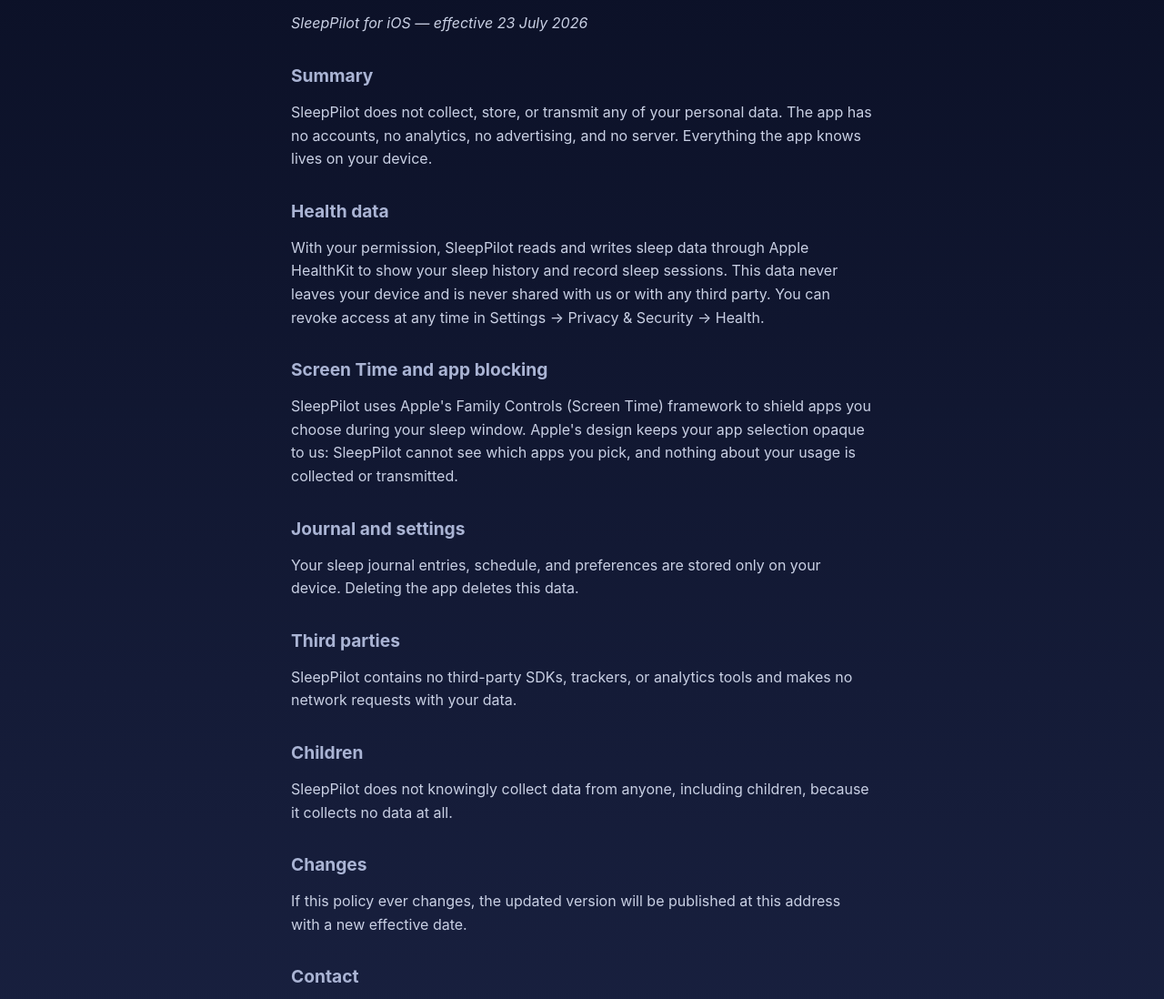
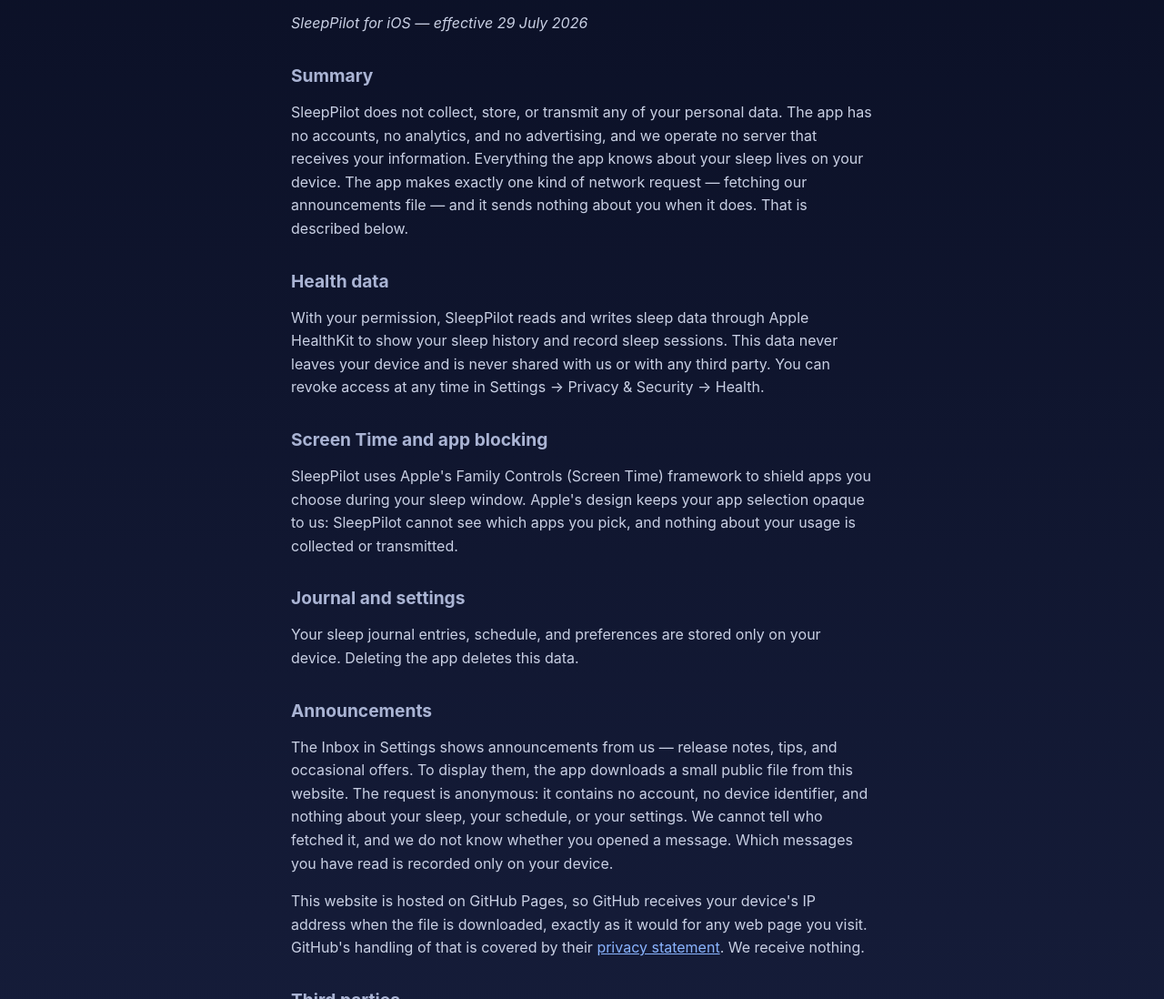
Before and after one commit to asd4a10/sleeppilot-site, a plain HTML site: page privacy.html in a window 1280 px wide. Shown: the part 111-1209 px from the top of the page at 91% size. Drawn offline with Linux system fonts and the light colour scheme.

Commit message:
Privacy policy: describe the anonymous announcements fetch
The app now downloads a public announcements file to populate the Settings
inbox, so the blanket 'makes no network requests' claim no longer held.

```diff
--- a/privacy.html
+++ b/privacy.html
@@ -24,10 +24,10 @@
 <body>
 <main>
   <h1>Privacy Policy</h1>
-  <p><em>SleepPilot for iOS — effective 23 July 2026</em></p>
+  <p><em>SleepPilot for iOS — effective 29 July 2026</em></p>
 
   <h2>Summary</h2>
-  <p>SleepPilot does not collect, store, or transmit any of your personal data. The app has no accounts, no analytics, no advertising, and no server. Everything the app knows lives on your device.</p>
+  <p>SleepPilot does not collect, store, or transmit any of your personal data. The app has no accounts, no analytics, and no advertising, and we operate no server that receives your information. Everything the app knows about your sleep lives on your device. The app makes exactly one kind of network request — fetching our announcements file — and it sends nothing about you when it does. That is described below.</p>
 
   <h2>Health data</h2>
   <p>With your permission, SleepPilot reads and writes sleep data through Apple HealthKit to show your sleep history and record sleep sessions. This data never leaves your device and is never shared with us or with any third party. You can revoke access at any time in Settings → Privacy &amp; Security → Health.</p>
@@ -38,8 +38,12 @@
   <h2>Journal and settings</h2>
   <p>Your sleep journal entries, schedule, and preferences are stored only on your device. Deleting the app deletes this data.</p>
 
+  <h2>Announcements</h2>
+  <p>The Inbox in Settings shows announcements from us — release notes, tips, and occasional offers. To display them, the app downloads a small public file from this website. The request is anonymous: it contains no account, no device identifier, and nothing about your sleep, your schedule, or your settings. We cannot tell who fetched it, and we do not know whether you opened a message. Which messages you have read is recorded only on your device.</p>
+  <p>This website is hosted on GitHub Pages, so GitHub receives your device's IP address when the file is downloaded, exactly as it would for any web page you visit. GitHub's handling of that is covered by their <a href="https://docs.github.com/site-policy/privacy-policies/github-privacy-statement">privacy statement</a>. We receive nothing.</p>
+
   <h2>Third parties</h2>
-  <p>SleepPilot contains no third-party SDKs, trackers, or analytics tools and makes no network requests with your data.</p>
+  <p>SleepPilot contains no third-party SDKs, trackers, or analytics tools. It never transmits your data to us or to anyone else. The only network request it makes is the anonymous announcements download described above.</p>
 
   <h2>Children</h2>
   <p>SleepPilot does not knowingly collect data from anyone, including children, because it collects no data at all.</p>
```
